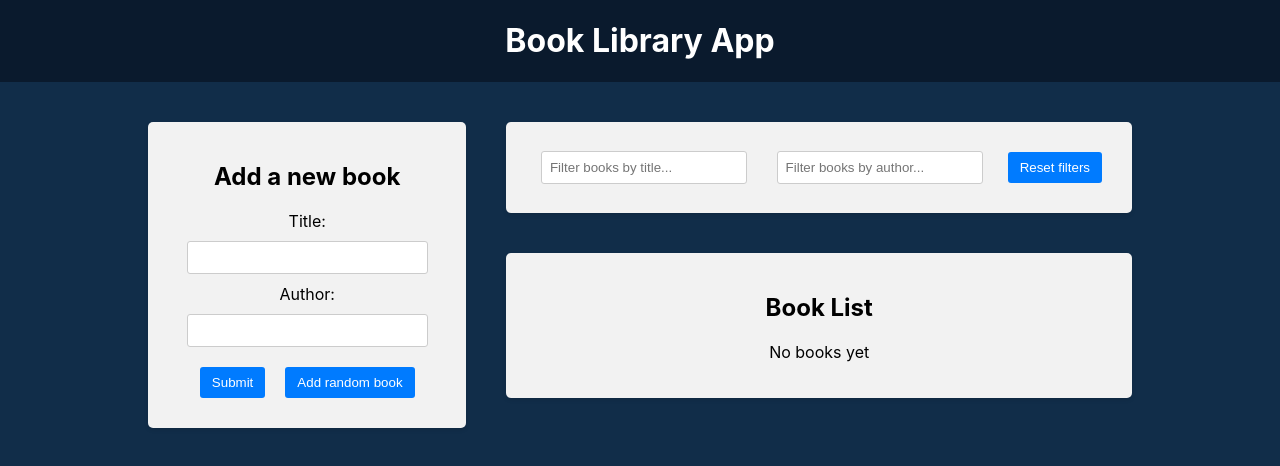
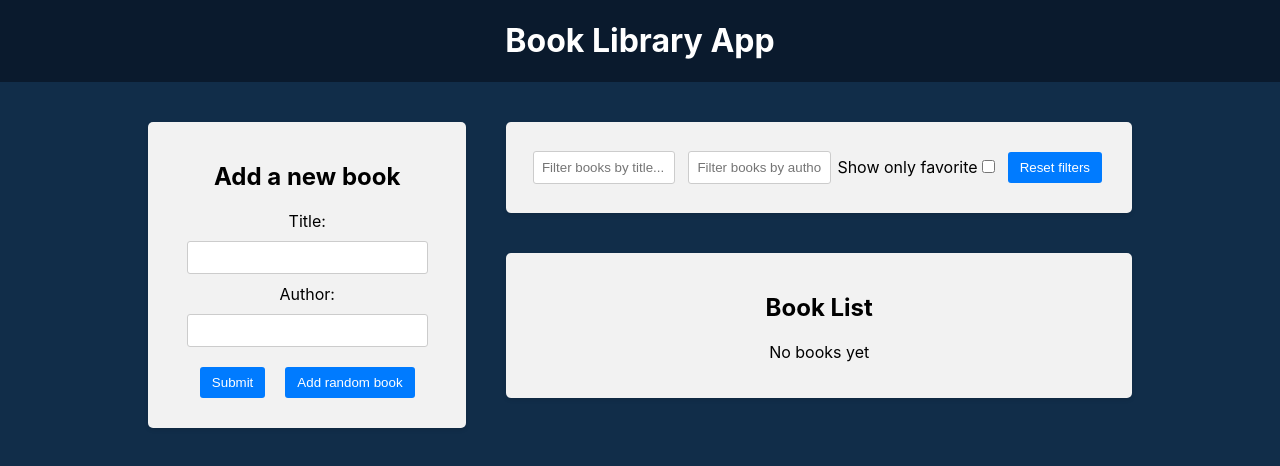
Before and after one commit to Mikoguu/book-library-app, a React (Create React App) app in the folder frontend/: page / in a window 1280 px wide. Shown: the top 466 px of the page. Built offline with nearby package versions, Linux system fonts and the light colour scheme.

Commit message:
added favourite filter

```diff
--- a/frontend/src/components/BookList/BookLIst.jsx
+++ b/frontend/src/components/BookList/BookLIst.jsx
@@ -5,6 +5,7 @@
 import {
   selectTitleFilter,
   selectAuthorFilter,
+  selectOnlyFavoriteFilter,
 } from "../../redux/slices/filterSlice";
 
 function BookList() {
@@ -13,6 +14,7 @@
   const books = useSelector((state) => state.books);
   const titleFilter = useSelector(selectTitleFilter);
   const authorFilter = useSelector(selectAuthorFilter);
+  const onlyFavoriteFilter = useSelector(selectOnlyFavoriteFilter);
 
   const handleBookDelete = (bookId) => {
     dispatch(deleteBook(bookId));
@@ -25,7 +27,10 @@
   const filteredBooks = books.filter((book) => {
     const matchesFilters =
       book.title.toLowerCase().includes(titleFilter.toLowerCase()) &&
-      book.author.toLowerCase().includes(authorFilter.toLowerCase());
+      book.author.toLowerCase().includes(authorFilter.toLowerCase()) &&
+      onlyFavoriteFilter
+        ? book.isFavourite
+        : true;
 
     return matchesFilters;
   });
--- a/frontend/src/components/Filter/Filter.jsx
+++ b/frontend/src/components/Filter/Filter.jsx
@@ -2,8 +2,10 @@
 import {
   setTitleFilter,
   setAuthorFilter,
+  setOnlyFavoriteFilter,
   selectTitleFilter,
   selectAuthorFilter,
+  selectOnlyFavoriteFilter,
   resetFilters,
 } from "../../redux/slices/filterSlice";
 import "./Filter.css";
@@ -12,6 +14,7 @@
   const dispatch = useDispatch();
   const titleFilter = useSelector(selectTitleFilter);
   const authorFilter = useSelector(selectAuthorFilter);
+  const onlyFavoriteFilter = useSelector(selectOnlyFavoriteFilter);
 
   const handleTitleFilterChange = (e) => {
     dispatch(setTitleFilter(e.target.value));
@@ -19,6 +22,10 @@
 
   const handleAuthorFilterChange = (e) => {
     dispatch(setAuthorFilter(e.target.value));
+  };
+
+  const handleOnlyFavoriteFilterChange = () => {
+    dispatch(setOnlyFavoriteFilter());
   };
 
   const handleResetFilters = () => {
@@ -44,6 +51,14 @@
             onChange={handleAuthorFilterChange}
           ></input>
         </div>
+        <label>
+          Show only favorite
+          <input
+            checked={onlyFavoriteFilter}
+            type="checkbox"
+            onChange={handleOnlyFavoriteFilterChange}
+          />
+        </label>
         <button type="button" onClick={handleResetFilters}>
           Reset filters
         </button>
--- a/frontend/src/redux/slices/filterSlice.js
+++ b/frontend/src/redux/slices/filterSlice.js
@@ -3,6 +3,7 @@
 const initialState = {
   title: "",
   author: "",
+  isFavorite: false,
 };
 
 const filterSlice = createSlice({
@@ -19,16 +20,24 @@
     setAuthorFilter: (state, action) => {
       state.author = action.payload;
     },
-    resetFilters: (state) => {
+    setOnlyFavoriteFilter: (state) => {
+      state.isFavorite = !state.isFavorite;
+    },
+    resetFilters: () => {
       return initialState;
     },
   },
 });
 
-export const { setTitleFilter, setAuthorFilter, resetFilters } =
-  filterSlice.actions;
+export const {
+  setTitleFilter,
+  setAuthorFilter,
+  setOnlyFavoriteFilter,
+  resetFilters,
+} = filterSlice.actions;
 
 export const selectTitleFilter = (state) => state.filter.title;
 export const selectAuthorFilter = (state) => state.filter.author;
+export const selectOnlyFavoriteFilter = (state) => state.filter.isFavorite;
 
 export default filterSlice.reducer;
```
